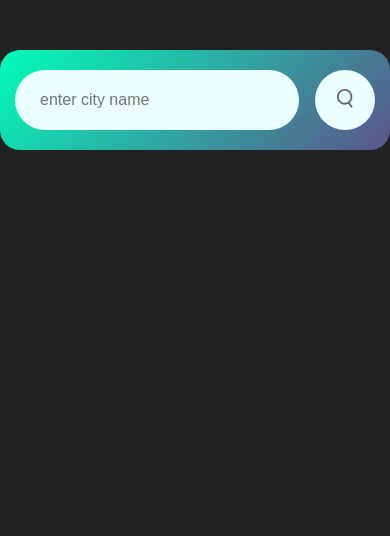
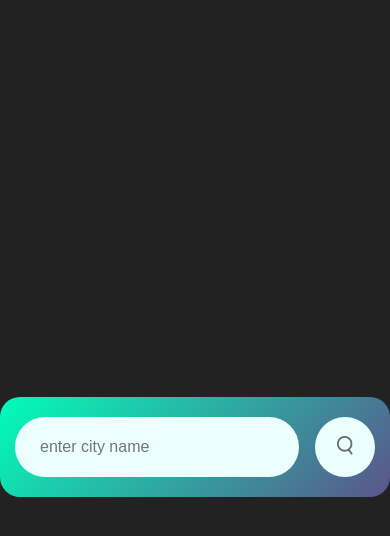
Before and after one commit to EzikDima/Weatherapp, a plain HTML site: page index.html in a window 390 px wide. Drawn offline with Linux system fonts and the light colour scheme.

Commit message:
Update style.css

```diff
--- a/style.css
+++ b/style.css
@@ -5,6 +5,11 @@
     box-sizing: border-box;
 }
 body{
+    display: flex;
+    justify-content: center;
+    align-items: center;
+    height: 100vh;
+    margin: 0;
     background: #222;
 }
 .card{
@@ -91,6 +96,13 @@ font-weight: 500;
     display: none;
 }
 @media (max-width: 768px) {
+    body {
+    display: flex;
+    justify-content: center;
+    align-items: center;
+    height: 100vh;
+    margin: 0;
+}
     .card{
         width: 100%;
         padding: 20px 15px;
```
